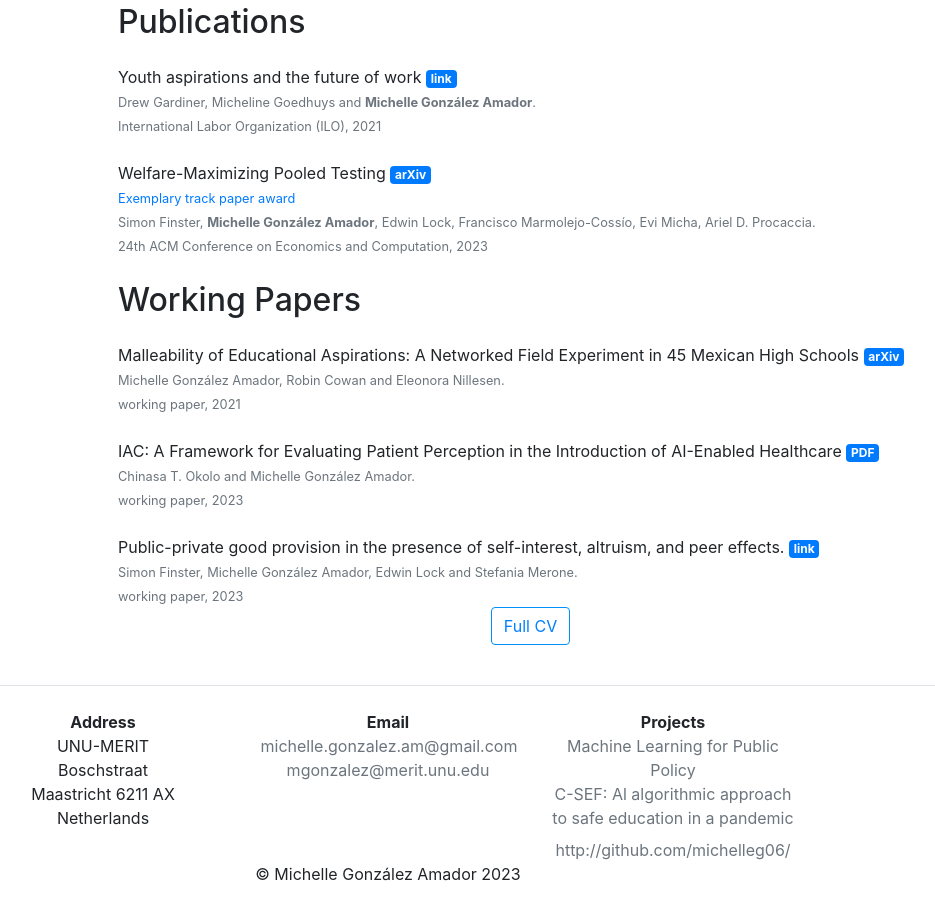
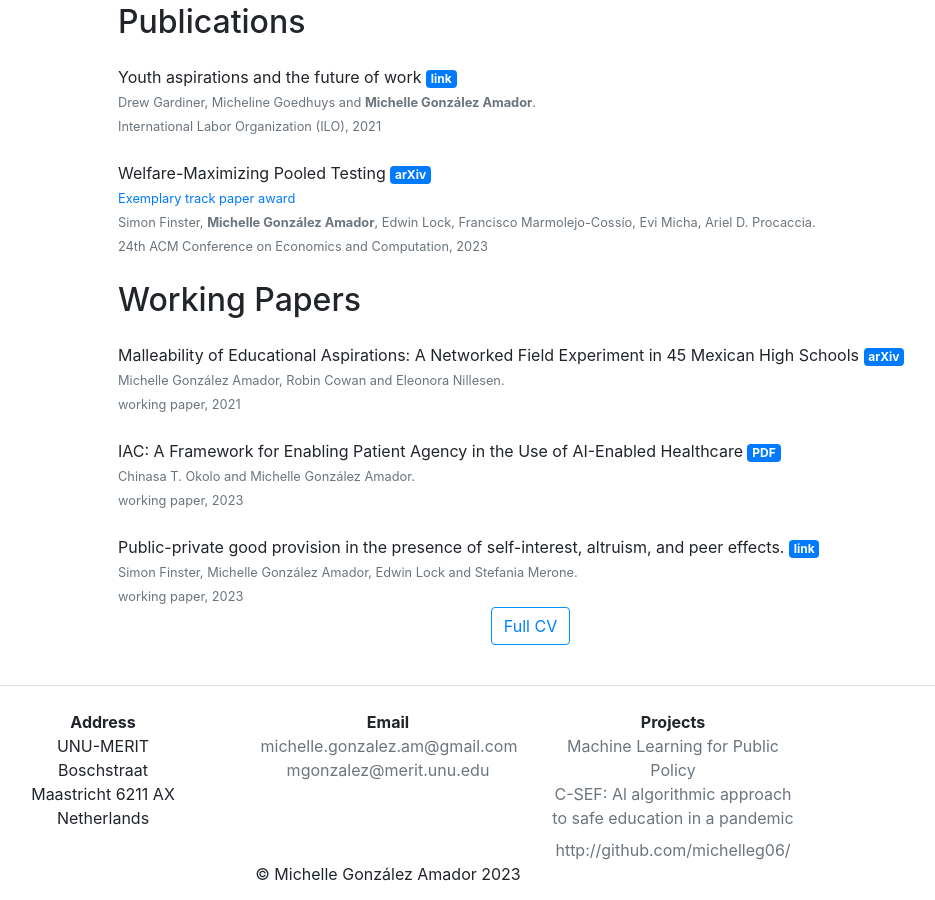
Before and after one commit to michelleg06/m-gonzalezamador.com, a Jekyll site: the page built from research.md, in a window 1280 px wide and 900 px high, scrolled down 890 px. Shown: the whole window, without its empty margins (252-1187 px from the left). Built offline with Jekyll 4.4.1, drawn with Linux system fonts in a browser that asks for light colours; nearby versions of some CDN libraries.

Commit message:
Update preprints.yml

```diff
--- a/_data/preprints.yml
+++ b/_data/preprints.yml
@@ -4,7 +4,7 @@
   year: "2021"
   arXiv: https://arxiv.org/abs/2209.08340
 
-- title: "IAC: A Framework for Evaluating Patient Perception in the Introduction of AI-Enabled Healthcare"
+- title: "IAC: A Framework for Enabling Patient Agency in the Use of AI-Enabled Healthcare"
   authors: "Chinasa T. Okolo and Michelle González Amador"
   venue: "working paper"
   year: 2023
```
